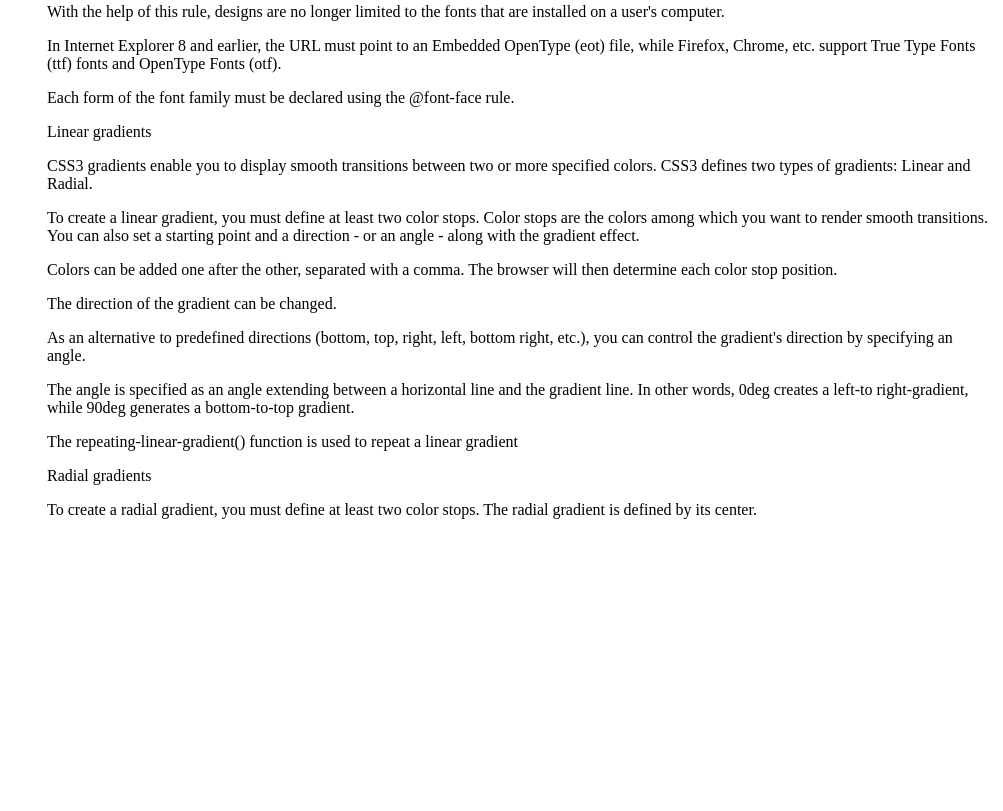
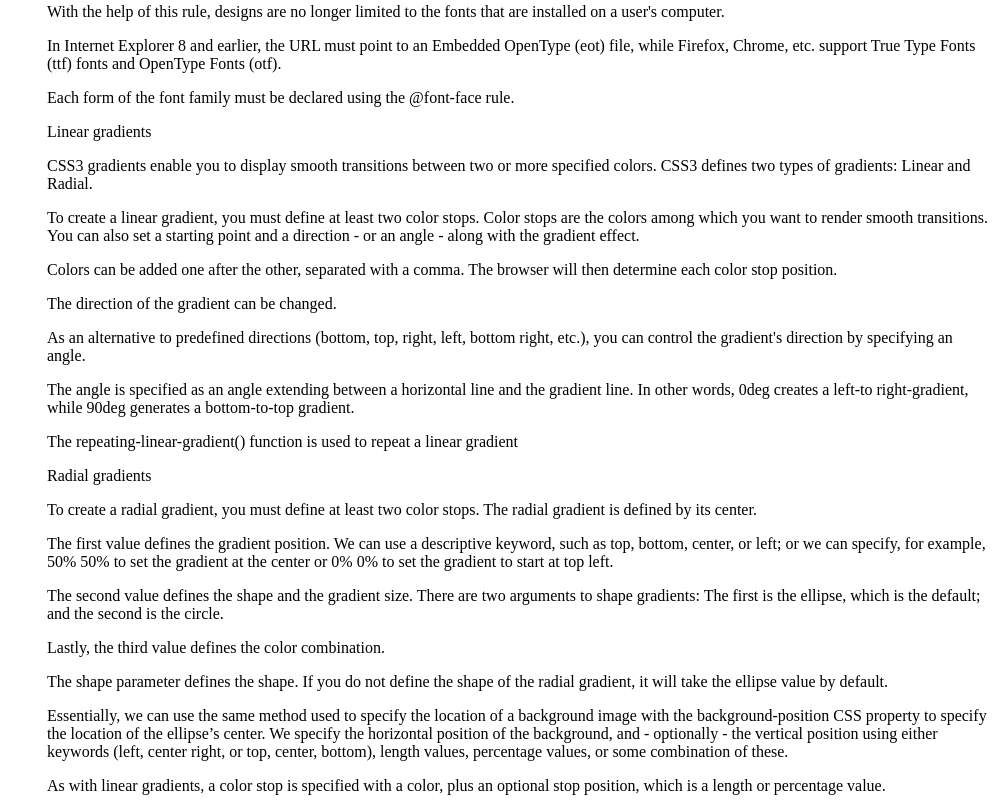
Before and after one commit to Katja721/documentation_page, a plain HTML site: page index.html in a window 1280 px wide. Shown: the part 7609-8420 px from the top of the page, without its empty margins (277-1280 px from the left). Before the commit the page ends 8144 px from the top, so only its background shows below. Drawn offline with Linux system fonts and the light colour scheme.

Commit message:
index.html

```diff
--- a/index.html
+++ b/index.html
@@ -379,6 +379,15 @@ CSS3 gradients allow us to set the background color of the element to a gradient
 <header id="radial-graient">Radial gradients</header>
 <p>To create a radial gradient, you must define at least two color stops.
     The radial gradient is defined by its center.</p>
+    <p>The first value defines the gradient position.
+        We can use a descriptive keyword, such as top, bottom, center, or left;
+        or we can specify, for example, 50% 50% to set the gradient at the center or 0% 0% to set the gradient to start at top left.</p>
+        <p>The second value defines the shape and the gradient size. There are two arguments to shape gradients: The first is the ellipse, which is the default; and the second is the circle.</p>
+        <p>Lastly, the third value defines the color combination.</p>
+        <p>The shape parameter defines the shape. If you do not define the shape of the radial gradient, it will take the ellipse value by default.</p>
+        <p>Essentially, we can use the same method used to specify the location of a background image with the background-position CSS property to specify the location of the ellipse’s center. We specify the horizontal position of the background,
+            and - optionally - the vertical position using either keywords (left, center right, or top, center, bottom), length values, percentage values, or some combination of these.</p>
+        <p>As with linear gradients, a color stop is specified with a color, plus an optional stop position, which is a length or percentage value.</p>
 </section>
     </main>
 </body>
```
